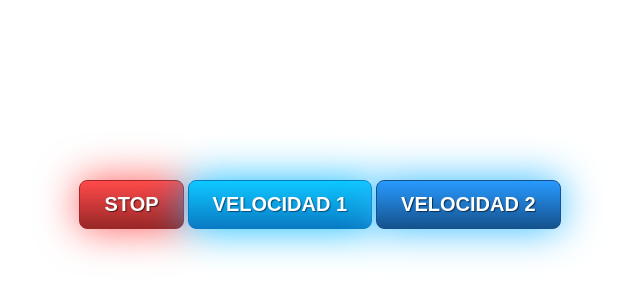
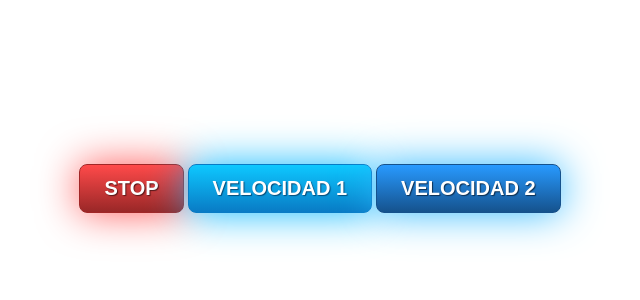
Before and after one commit to JulianGarzon-Dev/CatCrazyHour, a plain HTML site: page index.html in a window 1280 px wide. Shown: the part 394-694 px from the top of the page, without its empty margins (320-960 px from the left). Drawn offline with Linux system fonts and the light colour scheme.

Commit message:
Update index.html

```diff
--- a/index.html
+++ b/index.html
@@ -76,8 +76,8 @@
 <body>
     <canvas id="Cat" width="1280" height="550"></canvas>
 
-    <p align="center"><input type="button" value="STOP" id="stop"> <input type="button" value="VELOCIDAD 1" id="vel1"> <input type="button" value="VELOCIDAD 2" id="vel2">
-    </p>
+    <center align="center"><input type="button" value="STOP" id="stop"> <input type="button" value="VELOCIDAD 1" id="vel1"> <input type="button" value="VELOCIDAD 2" id="vel2">
+    </center>
 
     <script src="Cat.js" type="text/javascript">
     </script>
```
